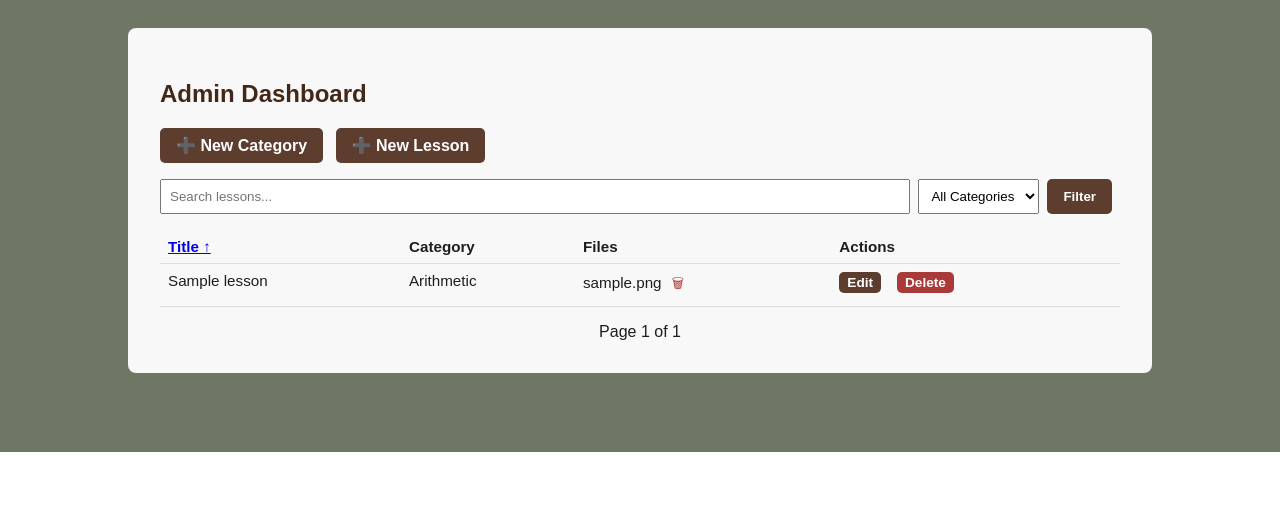
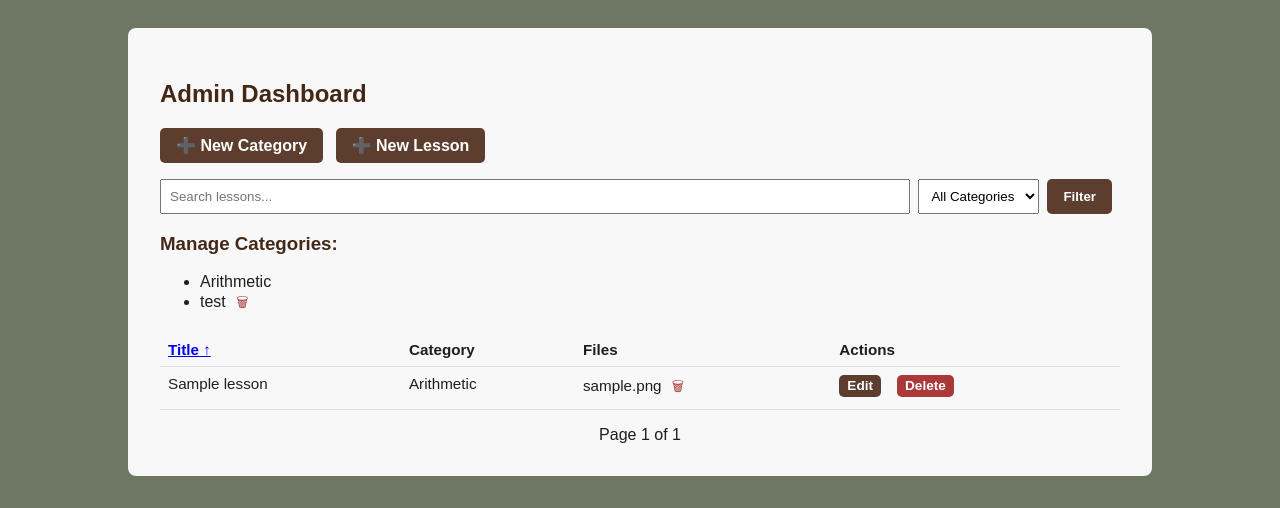
Before and after one commit to sixesandsevens/mrb4math, a Flask app: page /admin/ in a window 1280 px wide. Shown: the part 348-856 px from the top of the page. Before the commit the page ends 800 px from the top, so only its background shows below. Run offline with Flask 3, Linux system fonts and the light colour scheme; a user stored in the database is signed in; data comes from the database, SQL or seed files in the repository; tables that the repository leaves empty hold one stand-in row (values such as "Sample post").

Commit message:
categories update

```diff
--- a/app/admin/routes.py
+++ b/app/admin/routes.py
@@ -15,6 +15,7 @@ admin_bp = Blueprint('admin', __name__, url_prefix='/admin')
 
 # Admin-only decorator
 def admin_required(f):
+    from functools import wraps
     @wraps(f)
     def decorated_function(*args, **kwargs):
         if not current_user.is_authenticated or not current_user.is_admin:
@@ -25,6 +26,7 @@ def admin_required(f):
 # Dashboard
 @admin_bp.route('/')
 @login_required
+@admin_required
 def admin_home():
     page = request.args.get('page', 1, type=int)
     search = request.args.get('search', '', type=str)
@@ -44,7 +46,10 @@ def admin_home():
 
     pagination = query.paginate(page=page, per_page=10)
     lessons = pagination.items
+
+    # THIS IS THE FIX: fetch all categories, not just those with lessons
     categories = Category.query.order_by(Category.name).all()
+
     return render_template('admin/dashboard.html', lessons=lessons,
                            pagination=pagination, categories=categories,
                            search=search, category_id=category_id,
--- a/app/templates/admin/dashboard.html
+++ b/app/templates/admin/dashboard.html
@@ -17,6 +17,20 @@
   </select>
   <button type="submit" class="button small">Filter</button>
 </form>
+<h3>Manage Categories:</h3>
+<ul>
+  {% for cat in categories %}
+    <li>
+      {{ cat.name }}
+      {% if cat.lessons|length == 0 %}
+      <form action="{{ url_for('admin.delete_category', category_id=cat.id) }}" method="post" style="display:inline;">
+        <button class="tiny-delete" onclick="return confirm('Delete this empty category?')">🗑</button>
+      </form>
+      {% endif %}
+    </li>
+  {% endfor %}
+</ul>
+
 
 <table class="admin-table">
   <thead>
```
